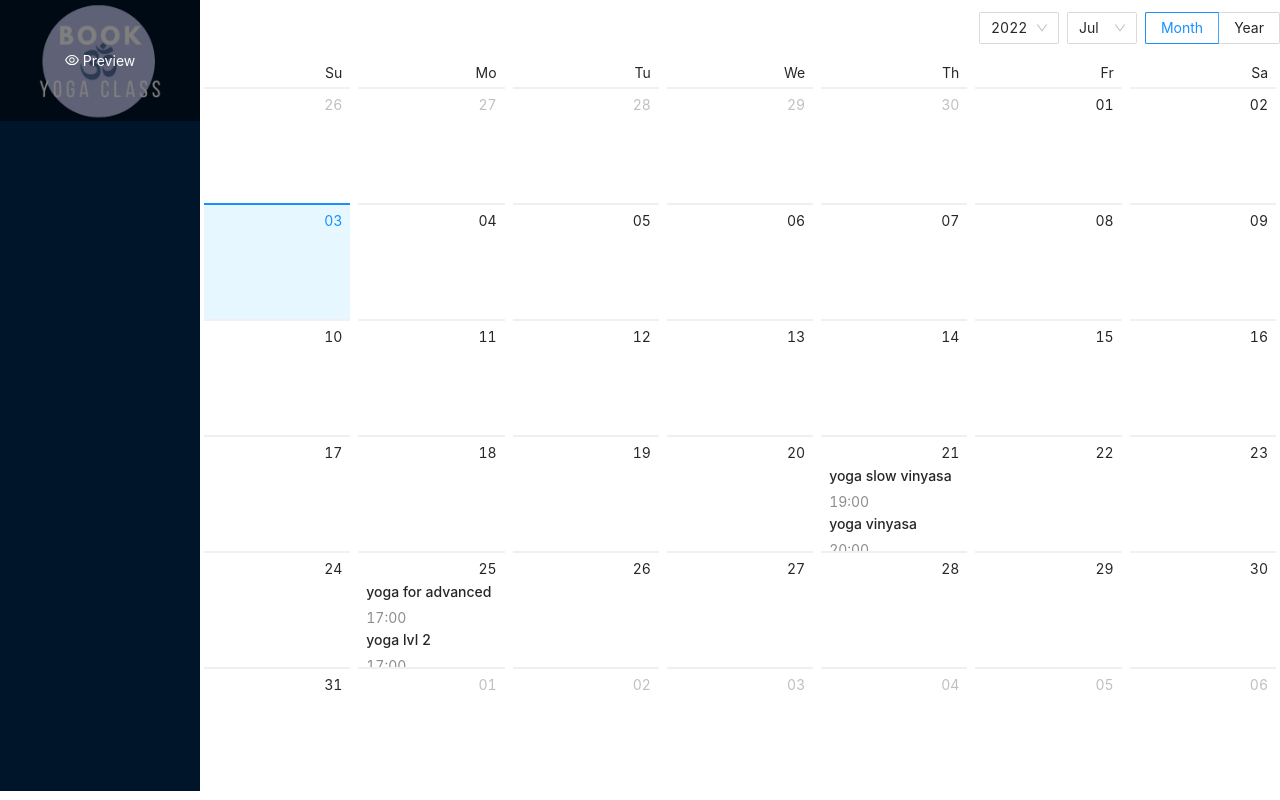
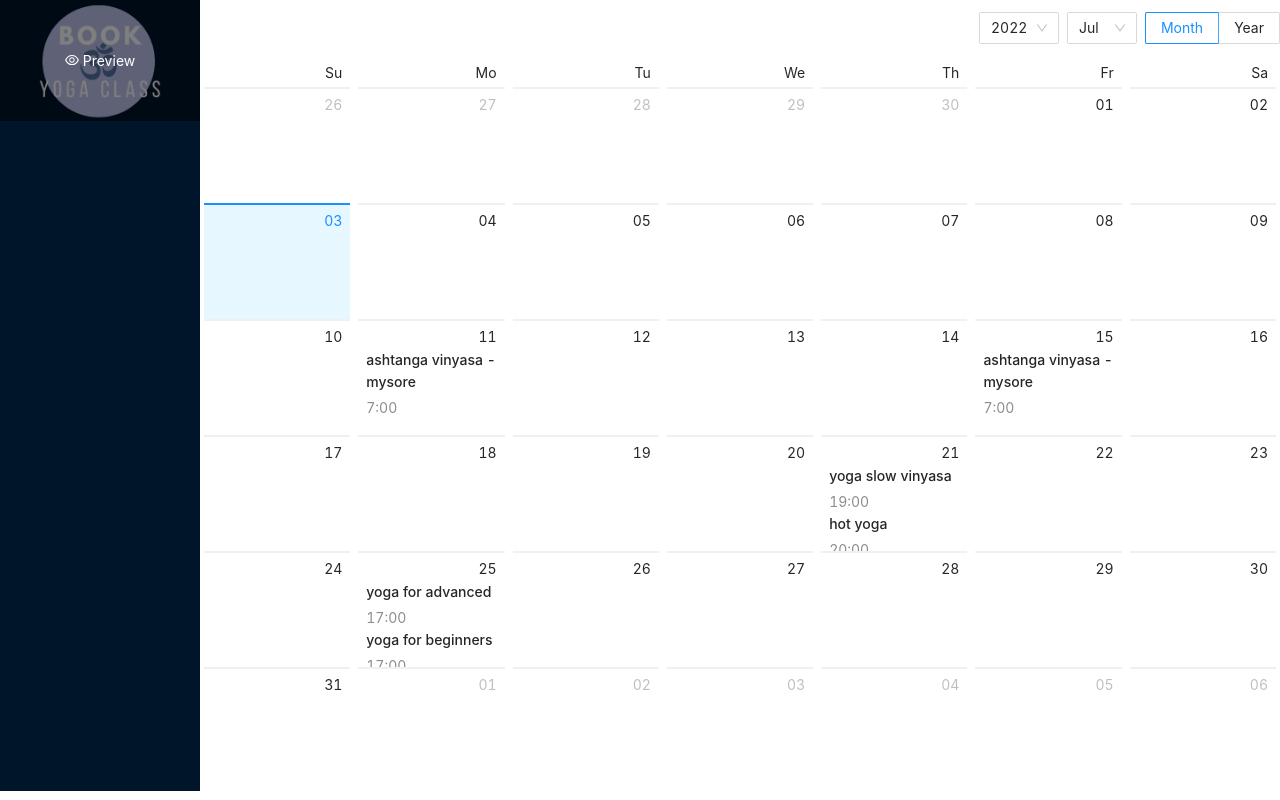
Before and after one commit to magdalenarej/book-yoga-class, a React (Create React App) app: page / in a window 1280 px wide. Built offline with nearby package versions, Linux system fonts and the light colour scheme; data requests are answered from the project's data file.

Commit message:
notifications and modal layout

```diff
--- a/db.json
+++ b/db.json
@@ -6,7 +6,8 @@
       "students": [
         {
           "name": "Maria",
-          "surname": "Kwiatkowska"
+          "surname": "Kwiatkowska",
+          "id": 10000000
         }
       ],
       "date": "25-07-2022",
@@ -15,7 +16,7 @@
     },
     {
       "id": 2,
-      "name": "yoga lvl 2",
+      "name": "yoga for beginners",
       "spots": 10,
       "students": [],
       "date": "25-07-2022",
@@ -23,7 +24,7 @@
     },
     {
       "id": 3,
-      "name": "yoga lvl 3",
+      "name": "yoga for pregnant women",
       "spots": 10,
       "students": [],
       "date": "25-07-2022",
@@ -47,11 +48,27 @@
     },
     {
       "id": 6,
-      "name": "yoga vinyasa",
+      "name": "hot yoga",
       "spots": 10,
       "students": [],
       "date": "21-07-2022",
       "time": "20:00"
+    },
+    {
+      "id": 7,
+      "name": "ashtanga vinyasa - mysore",
+      "spots": 10,
+      "students": [],
+      "date": "15-07-2022",
+      "time": "7:00"
+    },
+    {
+      "id": 8,
+      "name": "ashtanga vinyasa - mysore",
+      "spots": 10,
+      "students": [],
+      "date": "11-07-2022",
+      "time": "7:00"
     }
   ]
 }
--- a/src/components/ClassItem.js
+++ b/src/components/ClassItem.js
@@ -1,5 +1,5 @@
 import { useEffect, useState } from "react";
-import { List, Button, Popconfirm, notification } from "antd";
+import { List, Button, Popconfirm, notification, Card } from "antd";
 import {
   useBookClassMutation,
   useClassesQuery,
@@ -48,11 +48,15 @@ const ClassItem = ({ yogaClass }) => {
     );
     const { id } = yogaClass;
     cancelClass({ id, students });
+    notification.error({
+      message: "Class canceled",
+    });
   };
 
   return (
     <List.Item>
-      <List.Item.Meta title={yogaClass.name} />
+      <Card bordered={false}>
+        <h2>{yogaClass.name}</h2>
         <h4>Time: {yogaClass.time}</h4>
         <h4>Date: {yogaClass.date}</h4>
         <h4>Free spots: {yogaClass.spots - yogaClass.students.length}</h4>
@@ -75,6 +79,7 @@ const ClassItem = ({ yogaClass }) => {
             <Button type="danger">Cancel class</Button>
           </Popconfirm>
         )}
+      </Card>
     </List.Item>
   );
 };
```
Lines whose indentation alone changed are shown as unchanged.
